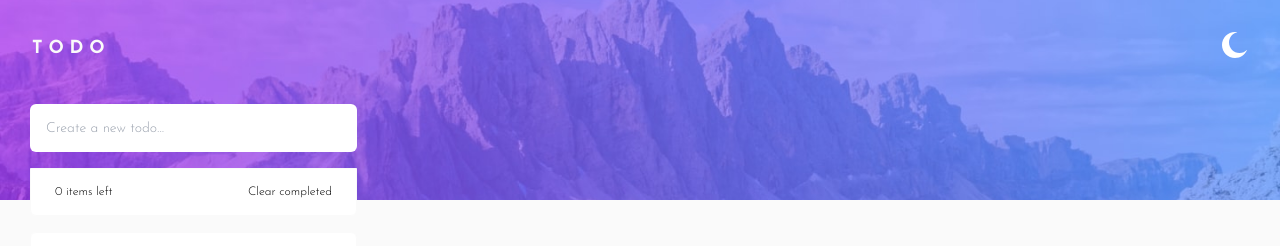
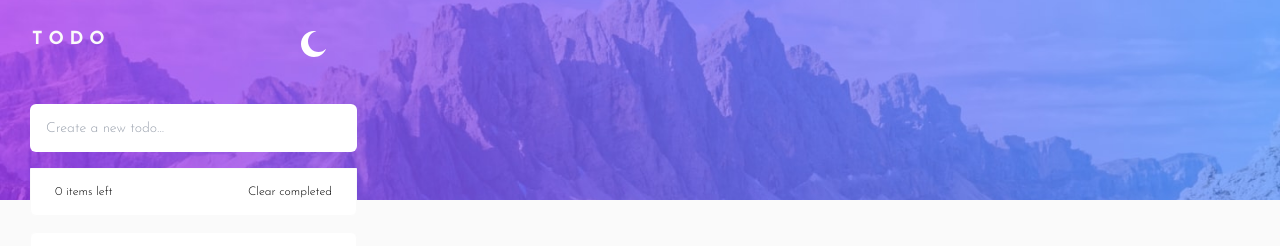
Before and after one commit to R3sty/todo-app, a React (Vite) app: page / in a window 1280 px wide. Shown: the top 246 px of the page. Built offline with nearby package versions, Linux system fonts and the light colour scheme.

Commit message:
fixed desktop view

```diff
--- a/src/Todo/Todo.tsx
+++ b/src/Todo/Todo.tsx
@@ -10,7 +10,7 @@ const setData = (key: string, value: any[]) =>
 	localStorage.setItem(key, JSON.stringify(value));
 
 const Todo: React.FC = () => {
-	const [newTodo, setNewTodo] = useState('');
+	// const [newTodo, setNewTodo] = useState('');
 	const myTodo = localStorage.getItem('todos') ? getData() : [];
 	const [filter, setFilter] = useState('all');
 	const [items, setItems] = useState<NewTodoState[]>(myTodo);
@@ -63,15 +63,15 @@ const Todo: React.FC = () => {
 	};
 
 	return (
-		<>
+		<div>
 			<Header
 				theme={theme}
 				isMobile={isMobile}
 				setIsMobile={setIsMobile}
 				setTheme={setTheme}
 			/>
-			<main className="h-screen flex flex-row justify-center fixed top-[104px] left-[30px] desktop:fixed desktop:items-center desktop:justify-center desktop:w-full desktop:h-screen desktop:top-[-150px]">
-				<div className="">
+			<main className="h-screen flex justify-center fixed top-[104px] left-[30px] desktop:w-full desktop:flex desktop:justify-center desktop:top-[104px] desktop:left-[-20px]">
+				<div>
 					<Form addTodo={addTodo} />
 					<TodoList
 						items={items}
@@ -119,7 +119,7 @@ const Todo: React.FC = () => {
 					</div>
 				</div>
 			</main>
-		</>
+		</div>
 	);
 };
 
--- a/src/components/Header.tsx
+++ b/src/components/Header.tsx
@@ -77,12 +77,13 @@ const Header: React.FC<HeaderProps> = ({
 				})`,
 			}}
 		>
-			<div className="flex items-center justify-between h-50 desktop:flex desktop:w-full desktop:justify-between desktop:pl-[600px] desktop:pr-[550px]">
+			{/* <div className="flex items-center justify-between h-50 desktop:flex desktop:w-full desktop:justify-between desktop:pl-[700px] desktop:pr-[750px] tablet:pl-[200px] tablet:pr-[250px]"> */}
+			<div className="flex items-center justify-between w-[327px] h-[48px] desktop:w-[540px] desktop:h-[64px] desktop:flex desktop:items-center desktop:justify-between desktop:mx-auto">
 				<div className="pt-8 pl-8 desktop:pt-12 text-light-gray text-m desktop:text-l">
 					T O D O
 				</div>
-				<div className="desktop:pt-4">
-					<button className=" pr-8 pt-8" onClick={handleThemeSwitch}>
+				<div className="tablet:pt-4 desktop:pr-12">
+					<button className="pt-8" onClick={handleThemeSwitch}>
 						{theme === 'light' ? moon : sun}{' '}
 					</button>
 				</div>
```
